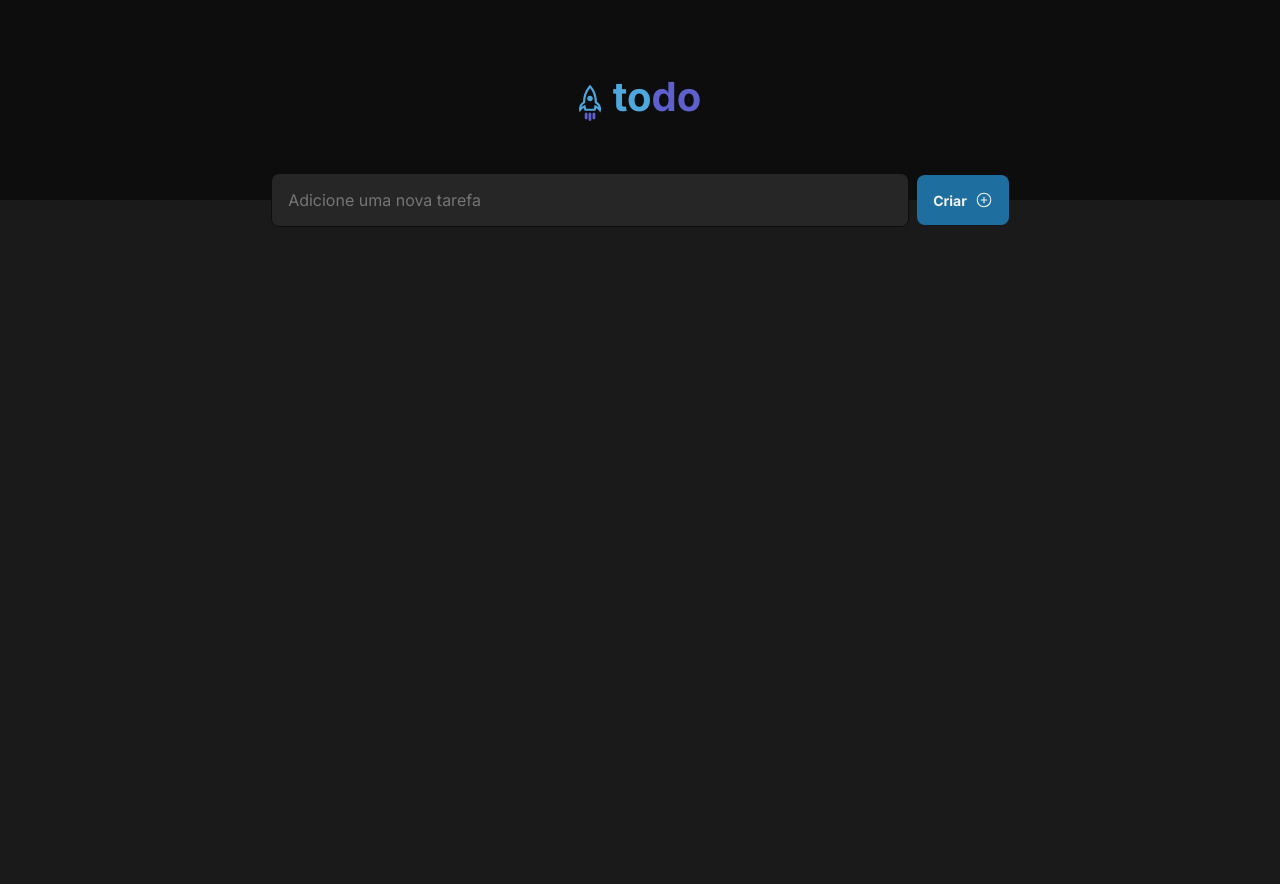
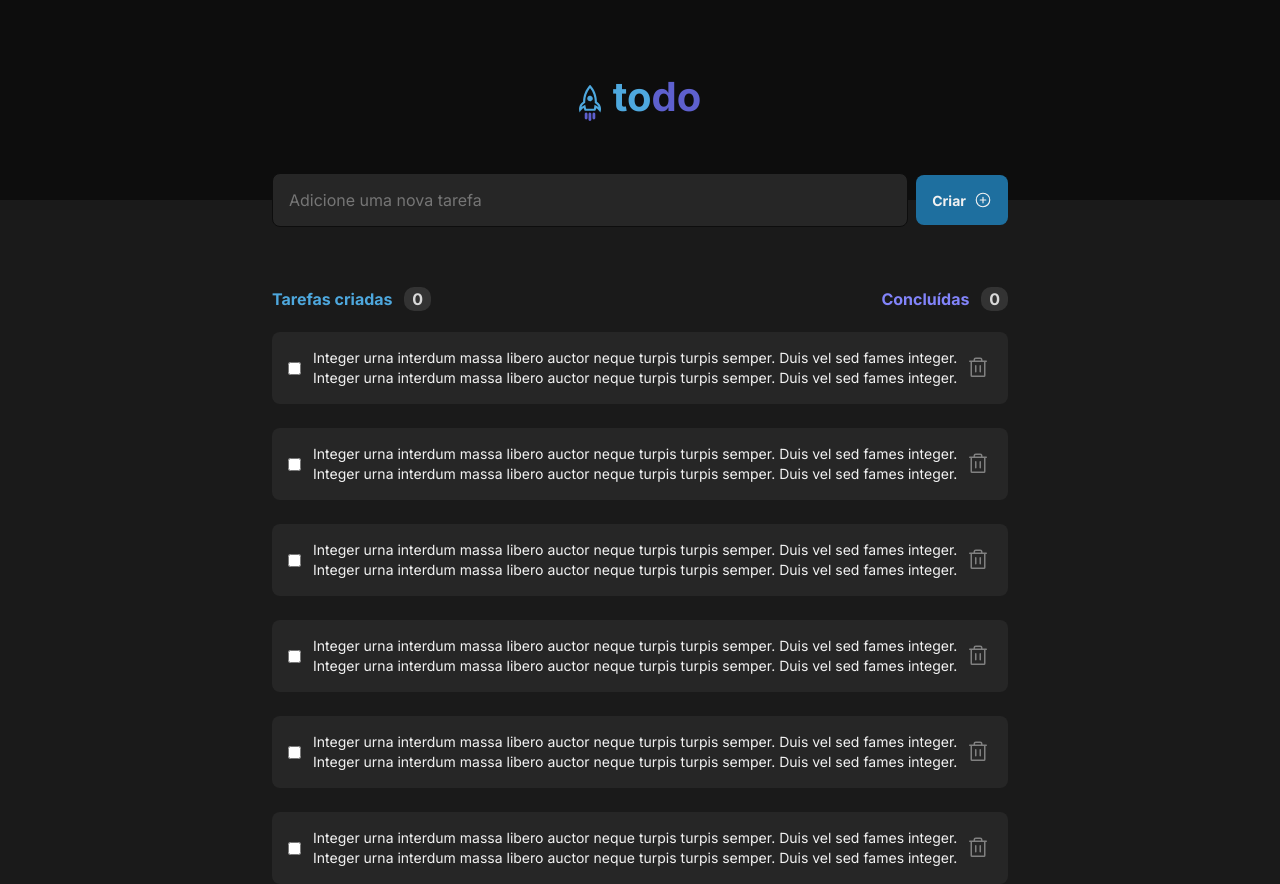
Before and after one commit to paulobrun0/Todo_List, a React (Vite) app: page / in a window 1280 px wide. Before the commit the page ends 800 px from the top, so only its background shows below. Built offline with nearby package versions, Linux system fonts and the light colour scheme.

Commit message:
Finalizando componente Task

```diff
--- a/src/assets/components/Header.module.css
+++ b/src/assets/components/Header.module.css
@@ -1,4 +1,4 @@
-header {
+.header {
     background: var(--gray-700);
     min-height: 12.5rem;
     display: flex;
@@ -7,22 +7,22 @@ header {
     padding-bottom: 8px;
 }
 
-header .logo {
+.header .logo {
     display: flex;
     align-items: flex-end;
     gap: .75rem;
 }
 
-header .logo img {
+.header .logo img {
     width: 1.375rem;
     height: 2.25rem;
 }
 
-header .logo h1 {
+.header .logo h1 {
     font-size: 2.5rem;
     color: var(--blue);
 }
 
-header .logo span {
+.header .logo span {
     color: var(--purple-dark);
 }
--- a/src/assets/components/NewTask.jsx
+++ b/src/assets/components/NewTask.jsx
@@ -1,17 +1,34 @@
 import styles from "./Newtask.module.css";
 import { PlusCircle } from "@phosphor-icons/react";
+import { Task } from "./Task";
 
 export const NewTask = () => {
   return (
+    <div className={styles.taskContainer}>
       <form className={styles.form}>
         <input
           className={styles.inputTask}
           type="text"
           placeholder="Adicione uma nova tarefa"
         />
-      <button>
+        <button className={styles.btnCreate}>
           Criar <PlusCircle size={18} />
         </button>
       </form>
+      <div className={styles.headerTast}>
+        <p className={styles.tasks}>
+          Tarefas criadas <span>0</span>
+        </p>
+        <p className={styles.taskDone}>
+          Concluídas <span>0</span>
+        </p>
+      </div>
+      <Task />
+      <Task />
+      <Task />
+      <Task />
+      <Task />
+      <Task />
+    </div>
   );
 };
--- a/src/assets/components/NewTask.module.css
+++ b/src/assets/components/NewTask.module.css
@@ -1,12 +1,18 @@
-form {
+.taskContainer {
+    max-width: 46rem;
+    margin: 0 auto;
+}
+
+.form {
     display: flex;
     align-items: center;
     justify-content: center;
     gap: .5rem;
     margin-top: calc(-3.375rem/2);
+    flex: 1;
 }
 
-form .inputTask {
+.form .inputTask {
     padding: 16px;
     background: var(--gray-500);
     border-radius: 8px;
@@ -17,11 +23,11 @@ form .inputTask {
     font-size: 1rem;
 }
 
-form .inputTask:focus {
+.form .inputTask:focus {
     outline: 2px solid var(--purple-dark);
 }
 
-form button {
+.form .btnCreate {
     background: var(--blue-dark);
     border: none;
     color: var(--gray-100);
@@ -36,12 +42,39 @@ form button {
     transition: background-color .5s;
 }
 
-form button:hover {
+.form button:hover {
     background: var(--blue);
     outline: none;
 }
 
-form button:focus {
+.form button:focus {
     border: none;
     outline: solid var(--purple-dark);
 }
+
+.headerTast {
+    display: flex;
+    justify-content: space-between;
+    margin-top: 4rem;
+}
+
+.tasks,
+.taskDone {
+    color: var(--blue);
+    font-weight: bold;
+    line-height: 1.0625rem;
+}
+
+.taskDone {
+    color: var(--purple);
+}
+
+.headerTast span {
+    background: var(--gray-400);
+    color: var(--gray-200);
+    margin-left: .5rem;
+    padding: 2px 8px;
+    border-radius: 10px;
+    font-weight: bold;
+    line-height: .9375rem;
+}
--- /dev/null
+++ b/src/assets/components/Task.jsx
@@ -0,0 +1,40 @@
+import styles from "./Task.module.css";
+// import Clipboard from "../../assets/Clipboard.svg";
+import { Trash } from "@phosphor-icons/react";
+import { useState } from "react";
+
+export const Task = () => {
+  const [isChecked, setIsChecked] = useState(false);
+
+  const handleCheckboxChange = (e) => {
+    setIsChecked(e.target.checked);
+  };
+
+  return (
+    <div className={styles.formTask}>
+      <input
+        className={styles.checkbox}
+        type="checkbox"
+        checked={isChecked}
+        onChange={handleCheckboxChange}
+      />
+      {isChecked ? (
+        <p className={styles.complete}>
+          Integer urna interdum massa libero auctor neque turpis turpis semper.
+          Duis vel sed fames integer. Integer urna interdum massa libero auctor
+          neque turpis turpis semper. Duis vel sed fames integer.
+        </p>
+      ) : (
+        <p className={styles.incomplete}>
+          Integer urna interdum massa libero auctor neque turpis turpis semper.
+          Duis vel sed fames integer. Integer urna interdum massa libero auctor
+          neque turpis turpis semper. Duis vel sed fames integer.
+        </p>
+      )}
+
+      <button>
+        <Trash size={24} />
+      </button>
+    </div>
+  );
+};
--- /dev/null
+++ b/src/assets/components/Task.module.css
@@ -0,0 +1,85 @@
+.formTask {
+    display: flex;
+    align-items: center;
+    margin-top: 1.5rem;
+    background: var(--gray-500);
+    padding: 1rem;
+    border-radius: .5rem;
+}
+
+.formTask .checkbox {
+    /* display: block; */
+    /* width: .9263rem;
+    height: .9263rem;
+    border: 2px solid var(--blue);
+    border-radius: 8px;
+    cursor: pointer;
+    background-color: #10212A; */
+
+    /* removing default appearance */
+    /* -webkit-appearance: none;
+    appearance: none;
+    /* creating a custom design */
+    /* width: 1.6em;
+    height: 1.6em;
+    border-radius: 0.15em;
+    margin-right: 0.5em;
+    border: 0.15em solid #007a7e;
+    outline: none;
+    */
+    cursor: pointer;
+    margin-right: 12px;
+}
+
+/* .formTask .checkbox::before {
+    content: "2714";
+    font-size: 1.5em;
+    color: #fff;
+    position: absolute;
+    right: 1px;
+    top: -5px;
+} */
+
+/* .formTask input[type="checkbox"]:hover {
+    border: 2px solid var(--blue-dark);
+} */
+
+
+.formTask .incomplete {
+    color: var(--gray-100);
+    font-size: 14px;
+    line-height: 20px;
+}
+
+.formTask .complete {
+    text-decoration: line-through;
+    color: var(--gray-100);
+    font-size: 14px;
+    line-height: 20px;
+}
+
+.formTask button {
+    border: none;
+}
+
+.formTask button {
+    background: transparent;
+    border: 0;
+    color: #808080;
+    cursor: pointer;
+    display: flex;
+    align-items: center;
+    border-radius: 4px;
+    transition: .5s;
+}
+
+.formTask button:hover {
+    color: var(--danger);
+    background: var(--gray-400);
+
+}
+
+.formTask button svg {
+    margin: 2px;
+    ;
+}
```
Also changed, not shown: src/assets/Clipboard.svg (added). Lines whose indentation alone changed are shown as unchanged.
